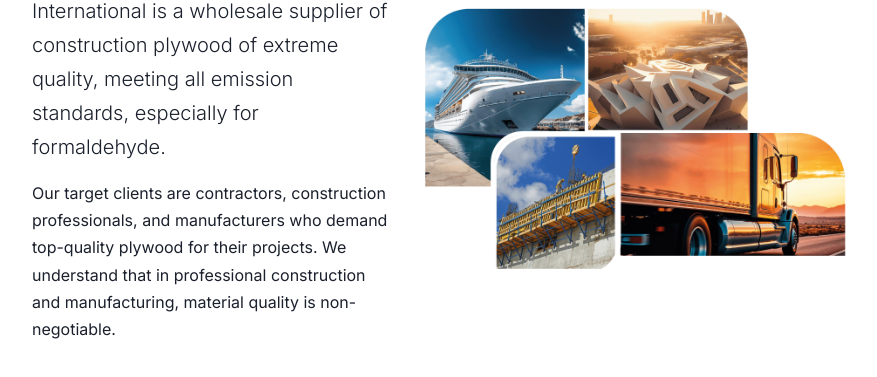
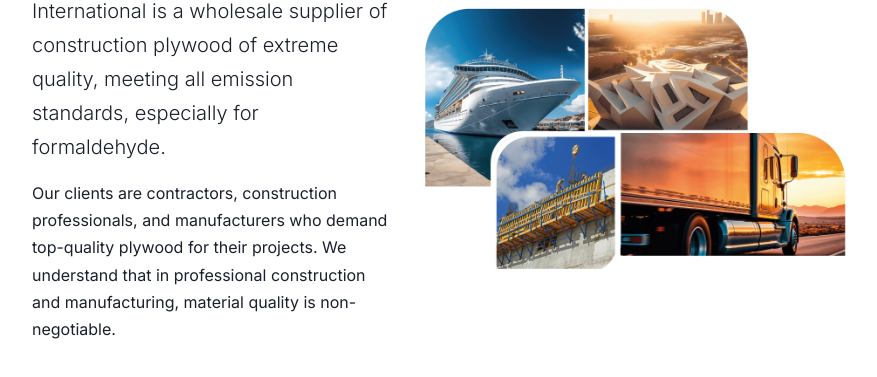
Before and after one commit to ybray968/black-rock-yellow-sands-website, a Django app: page /about/ in a window 1280 px wide. Shown: the part 347-724 px from the top of the page, without its empty margins (240-1117 px from the left). Run offline with Django 5.2, Linux system fonts and the light colour scheme.

Commit message:
📝 Update About page: Change 'Our target clients' to 'Our clients'
- More direct and professional language
- Better alignment with current client relationships
- Improved user experience on About Us page

```diff
--- a/templates/main/about.html
+++ b/templates/main/about.html
@@ -13,7 +13,7 @@
                 <div class="col-md-6">
                     <h3>{% trans "Who We Are" %}</h3>
                     <p class="lead">{% trans "Black Rock And Yellow Sands International is a wholesale supplier of construction plywood of extreme quality, meeting all emission standards, especially for formaldehyde." %}</p>
-                    <p>{% trans "Our target clients are contractors, construction professionals, and manufacturers who demand top-quality plywood for their projects. We understand that in professional construction and manufacturing, material quality is non-negotiable." %}</p>
+                    <p>{% trans "Our clients are contractors, construction professionals, and manufacturers who demand top-quality plywood for their projects. We understand that in professional construction and manufacturing, material quality is non-negotiable." %}</p>
                 </div>
                 <div class="col-md-6">
                     <div class="text-center">
```
